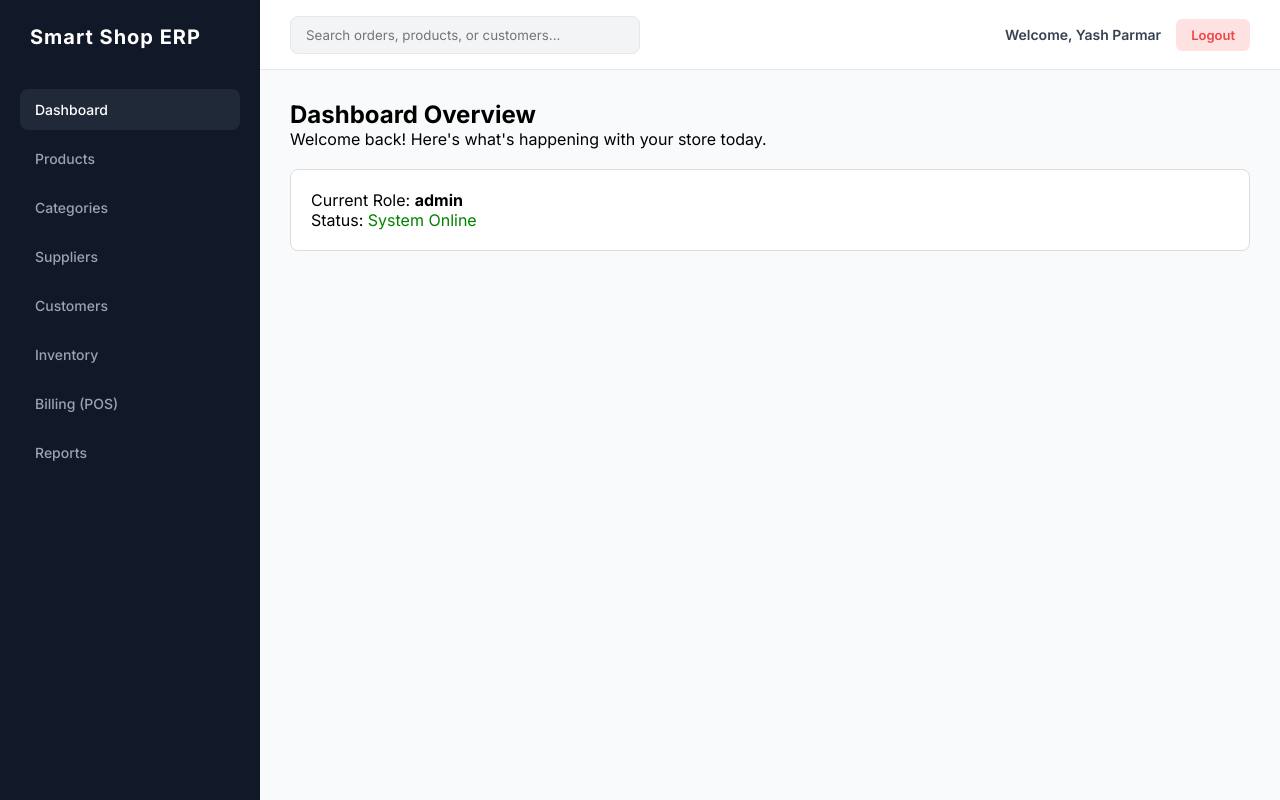
After one commit to YashParmar88/Smart-Retail-System, a PHP site: page /dashboard.php in a window 1280 px wide. The commit adds this page. Run offline with PHP 8.4, Linux system fonts and the light colour scheme; a user stored in the database is signed in.

Commit message:
Day 4: Professional Dashboard Layout and Logout..

```diff
--- a/assets/css/style.css
+++ b/assets/css/style.css
@@ -50,20 +50,6 @@ body {
     flex-direction: column;
     justify-content: center;
 }
-
-
-
-
-
-
-
-
-
-
-
-
-
-
 
 
 
@@ -162,3 +148,113 @@ body {
 .footer-text a:hover {
     text-decoration: underline;
 }
+
+
+
+/* Dashboard layout styles */
+
+/* main wrapper for the whole dashboard screen */
+.dashboard-wrapper {
+    display: flex;
+    height: 100vh;
+    width: 100%;
+}
+
+/* sidebar: dark navy menu on the left */
+.sidebar {
+    width: 260px;
+    background-color: #111827;
+    color: #ffffff;
+    display: flex;
+    flex-direction: column;
+    padding: 25px 20px;
+    flex-shrink: 0;
+}
+
+.sidebar .brand-logo {
+    font-size: 20px;
+    font-weight: 700;
+    margin-bottom: 40px;
+    padding-left: 10px;
+    letter-spacing: 1px;
+}
+
+/* sidebar menu items */
+.nav-links {
+    list-style: none;
+}
+
+.nav-item {
+    display: flex;
+    align-items: center;
+    padding: 12px 15px;
+    color: #9ca3af;
+    text-decoration: none;
+    margin-bottom: 8px;
+    border-radius: 8px;
+    font-size: 14px;
+    font-weight: 500;
+    transition: 0.3s;
+}
+
+.nav-item:hover, .nav-item.active {
+    background-color: #1f2937;
+    color: #ffffff;
+}
+
+/* main content area on the right */
+.content-area {
+    flex: 1;
+    background-color: #f9fafb;
+    display: flex;
+    flex-direction: column;
+    overflow-y: auto;
+}
+
+/* top header: white bar for search and profile */
+.main-header {
+    height: 70px;
+    background-color: #ffffff;
+    border-bottom: 1px solid #e5e7eb;
+    display: flex;
+    align-items: center;
+    justify-content: space-between;
+    padding: 0 30px;
+    flex-shrink: 0;
+}
+
+.header-search input {
+    width: 350px;
+    padding: 10px 15px;
+    border: 1px solid #e5e7eb;
+    border-radius: 8px;
+    outline: none;
+    background-color: #f3f4f6;
+}
+
+.user-nav {
+    display: flex;
+    align-items: center;
+    gap: 15px;
+}
+
+.user-name {
+    font-size: 14px;
+    font-weight: 600;
+    color: #374151;
+}
+
+.logout-btn {
+    padding: 8px 15px;
+    background-color: #fee2e2;
+    color: #ef4444;
+    text-decoration: none;
+    font-size: 13px;
+    font-weight: 600;
+    border-radius: 6px;
+    transition: 0.3s;
+}
+
+.logout-btn:hover {
+    background-color: #fecaca;
+}
--- /dev/null
+++ b/dashboard.php
@@ -0,0 +1,71 @@
+<?php
+/* start session to access user info */
+session_start();
+
+/* security check: if user is not logged in, redirect to login page */
+if (!isset($_SESSION['user_id'])) {
+    header("Location: index.php");
+    exit();
+}
+?>
+<!DOCTYPE html>
+<html lang="en">
+<head>
+    <meta charset="UTF-8">
+    <meta name="viewport" content="width=device-width, initial-scale=1.0">
+    <title>Dashboard - Smart Shop ERP</title>
+    <!-- link the main stylesheet -->
+    <link rel="stylesheet" href="assets/css/style.css">
+</head>
+<body>
+
+    <div class="dashboard-wrapper">
+
+        <!-- sidebar section -->
+        <aside class="sidebar">
+            <div class="brand-logo">Smart Shop ERP</div>
+
+            <nav class="nav-links">
+                <a href="dashboard.php" class="nav-item active">Dashboard</a>
+                <a href="#" class="nav-item">Products</a>
+                <a href="#" class="nav-item">Categories</a>
+                <a href="#" class="nav-item">Suppliers</a>
+                <a href="#" class="nav-item">Customers</a>
+                <a href="#" class="nav-item">Inventory</a>
+                <a href="#" class="nav-item">Billing (POS)</a>
+                <a href="#" class="nav-item">Reports</a>
+            </nav>
+        </aside>
+
+        <!-- main content area -->
+        <div class="content-area">
+
+            <!-- top header -->
+            <header class="main-header">
+                <div class="header-search">
+                    <input type="text" placeholder="Search orders, products, or customers...">
+                </div>
+
+                <div class="user-nav">
+                    <span class="user-name">Welcome, <?php echo $_SESSION['user_name']; ?></span>
+                    <a href="logout.php" class="logout-btn">Logout</a>
+                </div>
+            </header>
+
+            <!-- dynamic content starts here -->
+            <main style="padding: 30px;">
+                <h2>Dashboard Overview</h2>
+                <p>Welcome back! Here's what's happening with your store today.</p>
+
+                <!-- temporary info for teacher -->
+                <div style="margin-top: 20px; padding: 20px; background: #fff; border: 1px solid #ddd; border-radius: 8px;">
+                    <p>Current Role: <strong><?php echo $_SESSION['user_role']; ?></strong></p>
+                    <p>Status: <span style="color: green;">System Online</span></p>
+                </div>
+            </main>
+
+        </div>
+    </div>
+
+</body>
+</html>
```
Also changed, not shown: database/smart_retail_db.sql (added, +12 -0 lines), index.php (+51 -1 lines), logout.php (added, +11 -0 lines).
